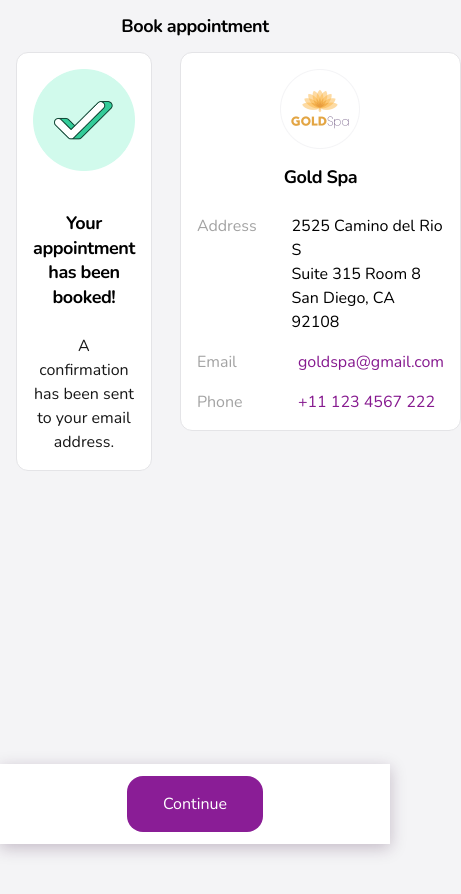
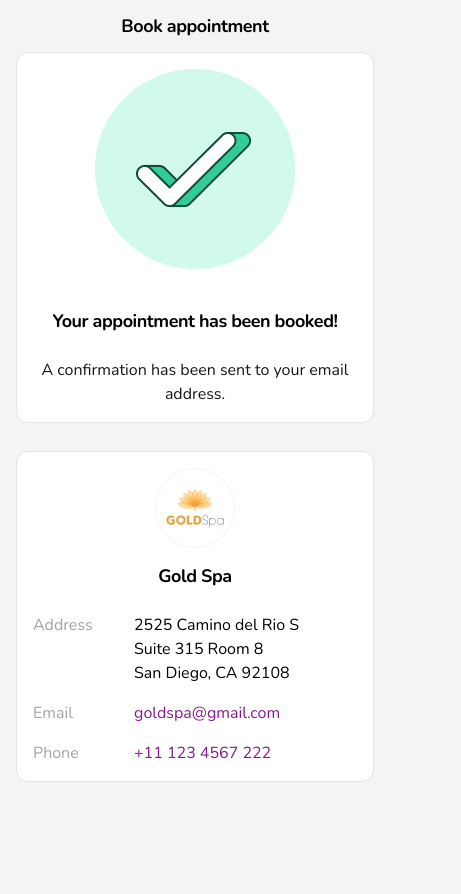
Before and after one commit to andrscrrn/moxie-take-home-work-sample, a Next.js app: page /booking/confirmation in a window 390 px wide. Shown: the whole page, 461 px wide, since content can reach past the window. Before the commit the page ends 844 px from the top, so only its background shows below. Built offline with nearby package versions, Linux system fonts and the light colour scheme.

Commit message:
Showing some UI conditionally based on pathname

```diff
--- a/src/app/booking/confirmation/page.tsx
+++ b/src/app/booking/confirmation/page.tsx
@@ -2,12 +2,12 @@
 
 import Image from 'next/image'
 
-import { Card, CardProps } from '@/components/Card/Card'
-import { SpaInformation } from '../../../components/SpaInformation/SpaInformation'
+import { Card } from '@/components/Card/Card'
+import { SpaInformation } from '@/components/SpaInformation/SpaInformation'
 
 export default function Booking() {
   return (
-    <div className="mx-auto flex max-w-[542px] items-start gap-7 lg:mt-16 lg:flex-col">
+    <div className="mx-auto flex max-w-[542px] flex-col items-start gap-7 lg:mt-16">
       <Card className="flex w-full items-center gap-6 p-4 lg:w-full lg:px-16 lg:py-12">
         <Image
           className="mb-4"
--- a/src/app/booking/layout.tsx
+++ b/src/app/booking/layout.tsx
@@ -1,6 +1,6 @@
 'use client'
 
-import { useSearchParams } from 'next/navigation'
+import { usePathname, useSearchParams } from 'next/navigation'
 import Link from 'next/link'
 
 import { BottomBar } from '@/components/BottomBar/BottomBar'
@@ -13,22 +13,27 @@ export default function BookingLayout({
 }) {
   const searchParams = useSearchParams()
   const step = searchParams.get('step')
-  const isCreditCardStep = step === 'payment'
+  const pathname = usePathname()
+
+  const isMainScreen = pathname === '/booking' && step === null
+
   return (
     <div className="px-4 pb-28">
       <h1 className="my-3 text-center text-lg font-bold tracking-tight lg:hidden">
         Book appointment
       </h1>
       {children}
-      <BottomBar className="fixed bottom-0 left-0">
-        <Link
-          href={`${
-            isCreditCardStep ? '/booking/confirmation' : '/booking?step=payment'
-          }`}
-        >
-          <Button className="w-full lg:w-auto" label="Continue" size="large" />
-        </Link>
-      </BottomBar>
+      {isMainScreen && (
+        <BottomBar className="fixed bottom-0 left-0">
+          <Link href={'/booking?step=payment'}>
+            <Button
+              className="w-full lg:w-auto"
+              label="Continue"
+              size="large"
+            />
+          </Link>
+        </BottomBar>
+      )}
     </div>
   )
 }
--- a/src/app/booking/page.tsx
+++ b/src/app/booking/page.tsx
@@ -1,48 +1,23 @@
 'use client'
 
+import React from 'react'
+import { InferType } from 'yup'
 import { useForm } from 'react-hook-form'
-import { useSearchParams } from 'next/navigation'
-import { object, string, bool, InferType } from 'yup'
+import { useSearchParams, useRouter } from 'next/navigation'
 import { yupResolver } from '@hookform/resolvers/yup'
 
-import { SpaInformation } from '../../components/SpaInformation/SpaInformation'
+import { Button } from '@/components/Button/Button'
+import { Card } from '@/components/Card/Card'
 import { Checkbox } from '@/components/Checkbox/Checkbox'
-import { Card } from '@/components/Card/Card'
 import { Input } from '@/components/Input/Input'
+import { SpaInformation } from '@/components/SpaInformation/SpaInformation'
 import { TextArea } from '@/components/TextArea/TextArea'
-import { Button } from '@/components/Button/Button'
 
+import bookingSchema from '@/schemas/booking'
 import { cn } from '@/utils/cn'
 
-let schema = object({
-  fullName: string().required('please enter your full name'),
-  email: string().email('please enter a valid email address').required(),
-  phone: string()
-    .matches(
-      /^((\\+[1-9]{1,4}[ \\-]*)|(\\([0-9]{2,3}\\)[ \\-]*)|([0-9]{2,4})[ \\-]*)*?[0-9]{3,4}?[ \\-]*[0-9]{3,4}?$/,
-      'phone number is not valid',
-    )
-    .required(),
-  visitReason: string().required(),
-  creditCardNumber: string()
-    .matches(
-      /^(?:3[47]\d{13}|(?:4|5|6)\d{15})$/,
-      'credit card number is not valid',
-    )
-    .required(),
-  creditCardExpiration: string()
-    .matches(/^(0[1-9]|1[0-2])\s*\/\s*\d{2}$/, 'expiration date is not valid')
-    .required(),
-  creditCardCVV: string()
-    .matches(/^\d{3,4}$/, 'CVV is not valid')
-    .required(),
-  billingZipCode: string()
-    .matches(/^\d{5}(?:[-\s]\d{4})?$/, 'zip code is not valid')
-    .required(),
-  acceptTerms: bool().oneOf([true], 'accept terms'),
-}).required()
-
 export default function Booking() {
+  const router = useRouter()
   const searchParams = useSearchParams()
   const step = searchParams.get('step')
 
@@ -54,10 +29,13 @@ export default function Booking() {
     handleSubmit,
     formState: { errors },
   } = useForm({
-    resolver: yupResolver(schema),
+    resolver: yupResolver(bookingSchema),
   })
 
-  const onSubmit = (data: InferType<typeof schema>) => console.log(data)
+  const onSubmit = (data: InferType<typeof bookingSchema>) => {
+    console.log('onSubmitData:', data)
+    router.replace(`/booking/confirmation`)
+  }
 
   return (
     <form
--- /dev/null
+++ b/src/schemas/booking.ts
@@ -0,0 +1,29 @@
+import { object, string, bool } from 'yup'
+
+export default object({
+  fullName: string().required('please enter your full name'),
+  email: string().email('please enter a valid email address').required(),
+  phone: string()
+    .matches(
+      /^((\\+[1-9]{1,4}[ \\-]*)|(\\([0-9]{2,3}\\)[ \\-]*)|([0-9]{2,4})[ \\-]*)*?[0-9]{3,4}?[ \\-]*[0-9]{3,4}?$/,
+      'phone number is not valid',
+    )
+    .required(),
+  visitReason: string().required(),
+  creditCardNumber: string()
+    .matches(
+      /^(?:3[47]\d{13}|(?:4|5|6)\d{15})$/,
+      'credit card number is not valid',
+    )
+    .required(),
+  creditCardExpiration: string()
+    .matches(/^(0[1-9]|1[0-2])\s*\/\s*\d{2}$/, 'expiration date is not valid')
+    .required(),
+  creditCardCVV: string()
+    .matches(/^\d{3,4}$/, 'CVV is not valid')
+    .required(),
+  billingZipCode: string()
+    .matches(/^\d{5}(?:[-\s]\d{4})?$/, 'zip code is not valid')
+    .required(),
+  acceptTerms: bool().oneOf([true], 'accept terms'),
+}).required()
```
